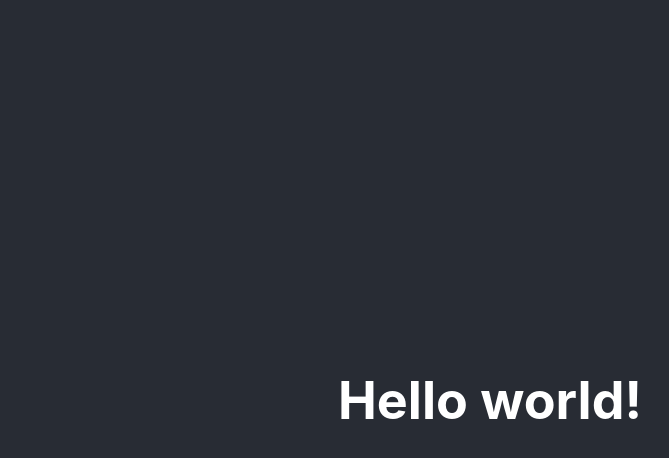
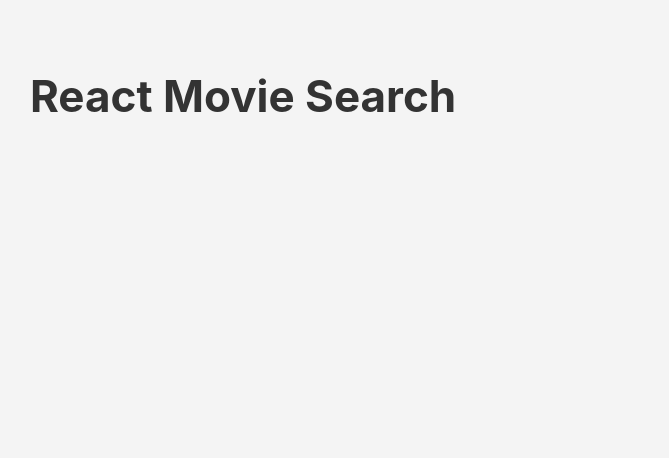
Before and after one commit to frontendella/Movie-Search-App, a React (Create React App) app: page / in a window 1280 px wide. Shown: the top 458 px of the page, without its empty margins (150-819 px from the left). Built offline with nearby package versions, Linux system fonts and the light colour scheme.

Commit message:
React Base is built

```diff
--- a/src/App.css
+++ b/src/App.css
@@ -1,38 +1,29 @@
-.App {
-  text-align: center;
+html {
+  font-size: 10px;
 }
 
-.App-logo {
-  height: 40vmin;
-  pointer-events: none;
+* {
+  box-sizing: border-box;
 }
 
-@media (prefers-reduced-motion: no-preference) {
-  .App-logo {
-    animation: App-logo-spin infinite 20s linear;
-  }
+body {
+  margin: 0;
+  padding: 0;
+  background-color: rgb(244, 244, 244);
+  color: #333;
 }
 
-.App-header {
-  background-color: #282c34;
-  min-height: 100vh;
-  display: flex;
-  flex-direction: column;
-  align-items: center;
-  justify-content: center;
-  font-size: calc(10px + 2vmin);
-  color: white;
+p {
+  font-size: 1.6rem;
 }
-
-.App-link {
-  color: #61dafb;
+small {
+  font-size: 1.2rem;
 }
-
-@keyframes App-logo-spin {
-  from {
-    transform: rotate(0deg);
-  }
-  to {
-    transform: rotate(360deg);
-  }
+.container {
+  margin: 0 auto;
+  max-width: 1000px;
+  padding: 40px;
 }
+.title {
+  font-size: 4.4rem;
+}
--- a/src/App.js
+++ b/src/App.js
@@ -3,10 +3,8 @@ import './App.css';
 
 function App() {
   return (
-    <div className="App">
-      <header className="App-header">
-        <h1>Hello world!</h1>
-      </header>
+    <div className="container">
+      <h1 className="title">React Movie Search</h1>
     </div>
   );
 }
```
